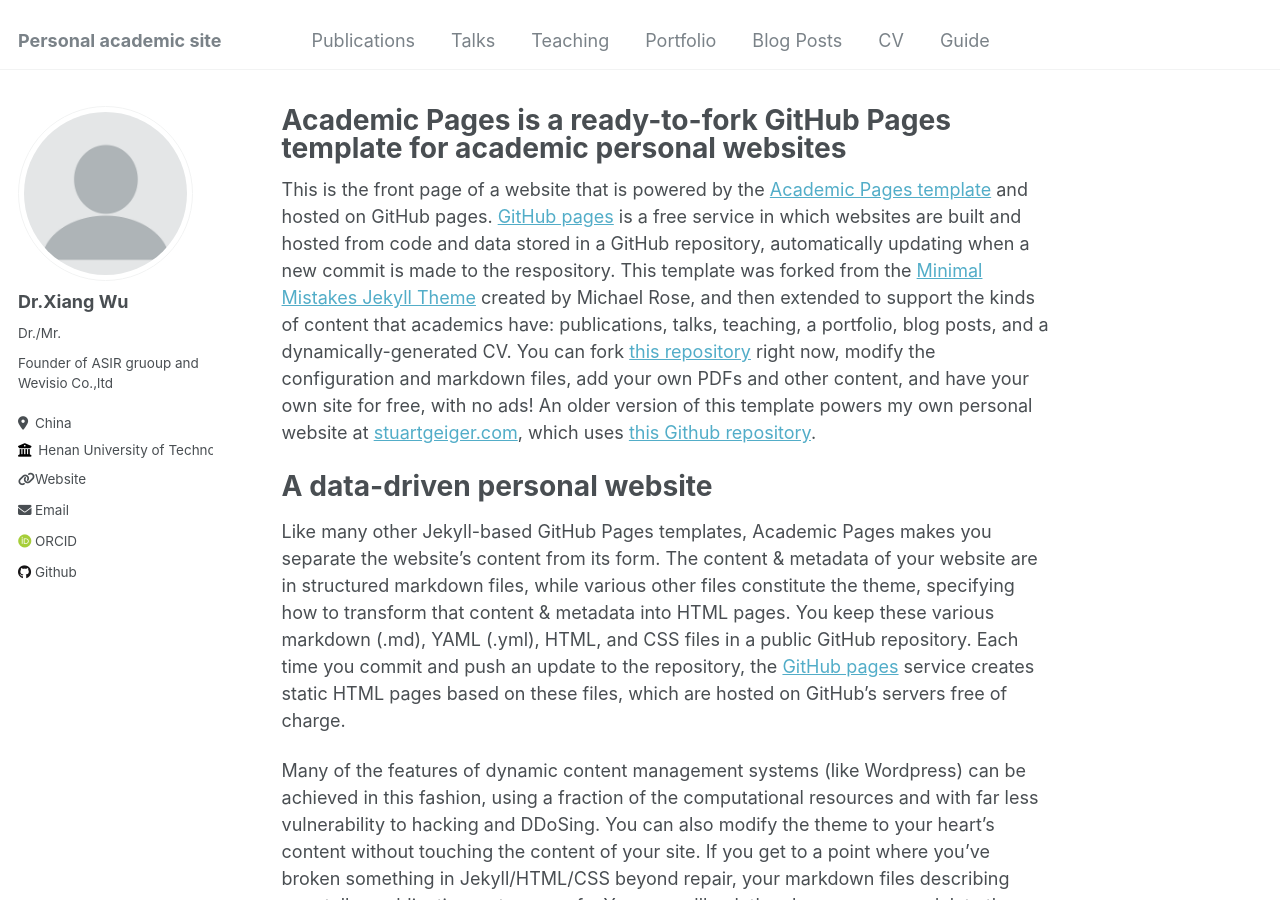
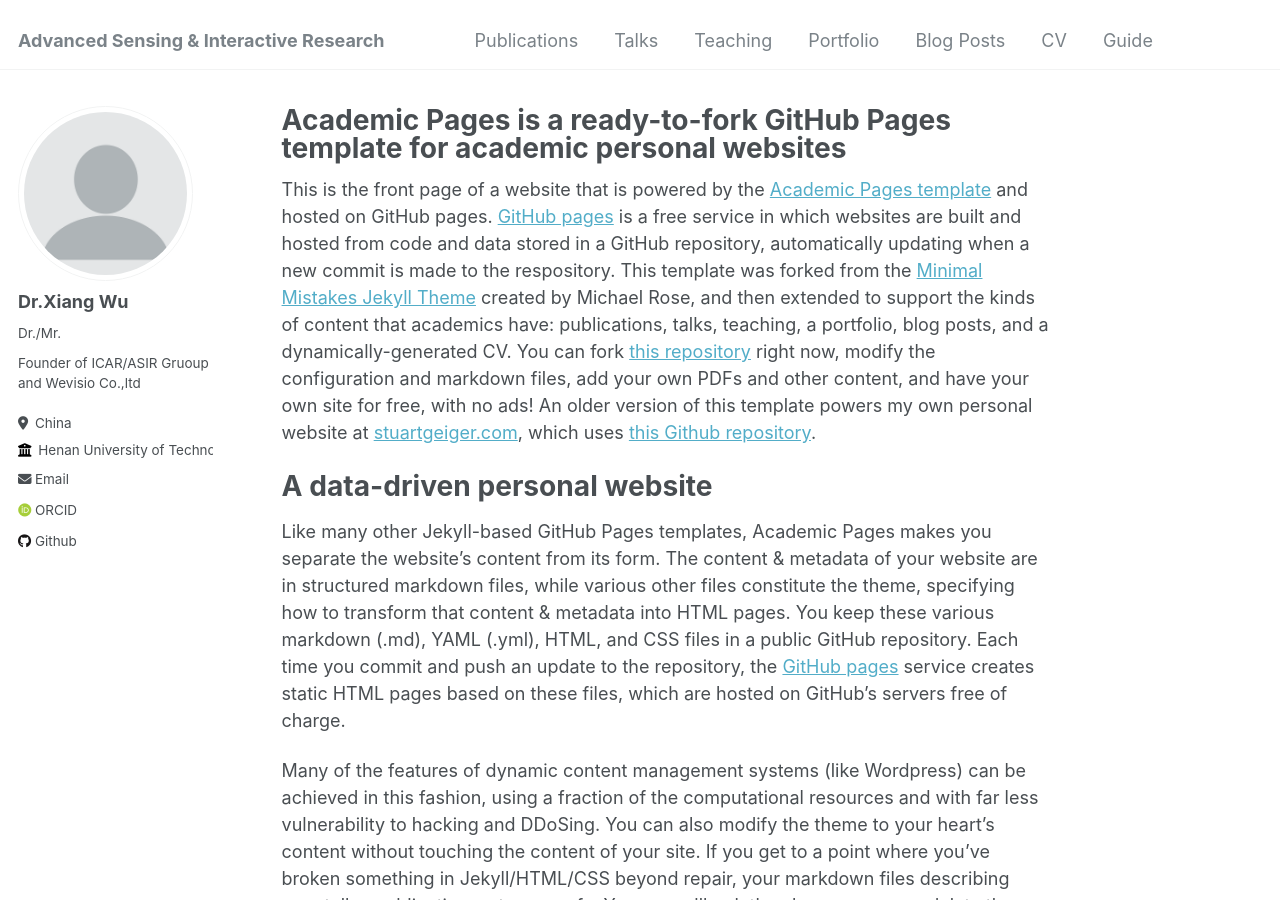
Before and after one commit to xiangwu/xiangwu.github.io, a Jekyll site: the page built from _pages/about.md, in a window 1280 px wide and 900 px high. Built offline with Jekyll 4.4.1, drawn with Linux system fonts in a browser that asks for light colours; some web fonts are replaced.

Commit message:
Update _config.yml

```diff
--- a/_config.yml
+++ b/_config.yml
@@ -8,7 +8,7 @@
 
 # Basic Site Settings
 locale                   : "en-US"
-title                    : "Personal academic site"
+title                    : "Advanced Sensing & Interactive Research"
 title_separator          : "-"
 name                     : &name "Dr.Xiangwu"
 description              : &description "42"
@@ -24,10 +24,10 @@ author:
   avatar           : "profile.png"
   name             : "Dr.Xiang Wu"
   pronouns         : "Dr./Mr."# example: "she/her"
-  bio              : "Founder of ASIR gruoup and Wevisio Co.,ltd"
+  bio              : "Founder of ICAR/ASIR Gruoup and  Wevisio Co.,ltd"
   location         : "China"
   employer         : "Henan University of Technology"
-  uri              : "https://xiangwu.github.io"# URL
+  # uri              : "https://xiangwu.github.io"# URL
   email            : "xiangw@haut.edu.cn"
 
   # Academic websites
```
